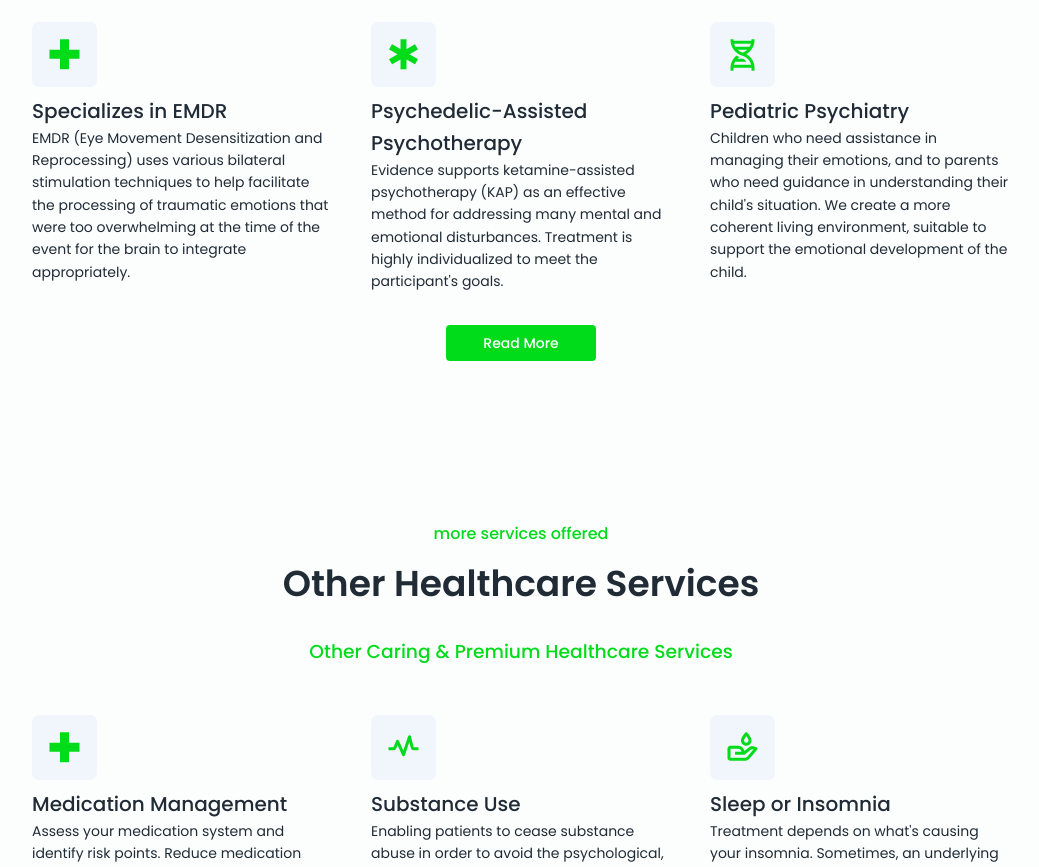
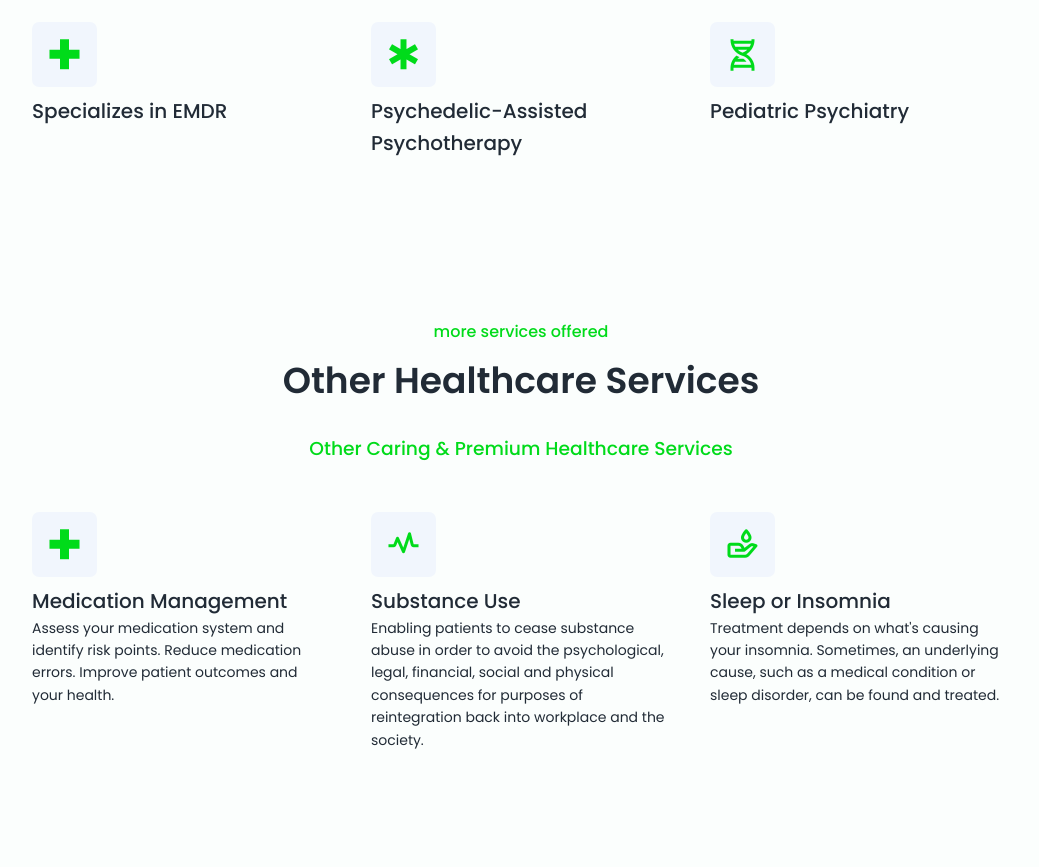
Before and after one commit to allistermugaisi/afya-services-client, a React (Create React App) app: page / in a window 1280 px wide. Shown: the part 2620-3487 px from the top of the page, without its empty margins (119-1158 px from the left). Built offline with nearby package versions, Linux system fonts and the light colour scheme.

Commit message:
removed explanation content for Shannan

```diff
--- a/src/components/Landing/Landing.js
+++ b/src/components/Landing/Landing.js
@@ -397,12 +397,12 @@ const Landing = () => {
 							<i className="bx bx-plus-medical bx-md bx-spin-hover"></i>
 						</div>
 						<span className="services-subtitle">Specializes in EMDR</span>
-						<p className="services-description">
+						{/* <p className="services-description">
 							EMDR (Eye Movement Desensitization and Reprocessing) uses various
 							bilateral stimulation techniques to help facilitate the processing
 							of traumatic emotions that were too overwhelming at the time of
 							the event for the brain to integrate appropriately.
-						</p>
+						</p> */}
 					</div>
 					<div>
 						<div className="services-icon">
@@ -411,24 +411,24 @@ const Landing = () => {
 						<span className="services-subtitle">
 							Psychedelic-Assisted Psychotherapy
 						</span>
-						<p className="services-description">
+						{/* <p className="services-description">
 							Evidence supports ketamine-assisted psychotherapy (KAP) as an
 							effective method for addressing many mental and emotional
 							disturbances. Treatment is highly individualized to meet the
 							participant's goals.
-						</p>
+						</p> */}
 					</div>
 					<div>
 						<div className="services-icon">
 							<i className="bx bx-dna bx-md bx-spin-hover"></i>
 						</div>
 						<span className="services-subtitle">Pediatric Psychiatry</span>
-						<p className="services-description">
+						{/* <p className="services-description">
 							Children who need assistance in managing their emotions, and to
 							parents who need guidance in understanding their child's
 							situation. We create a more coherent living environment, suitable
 							to support the emotional development of the child.
-						</p>
+						</p> */}
 					</div>
 
 					{/* <div>
@@ -465,7 +465,7 @@ const Landing = () => {
 						</p>
 					</div> */}
 				</div>
-				<div
+				{/* <div
 					style={{
 						display: 'flex',
 						justifyContent: 'center',
@@ -483,7 +483,7 @@ const Landing = () => {
 					>
 						Read More
 					</Button>
-				</div>
+				</div> */}
 			</section>
 
 			<section className="menu section bd-container" id="services">
```
